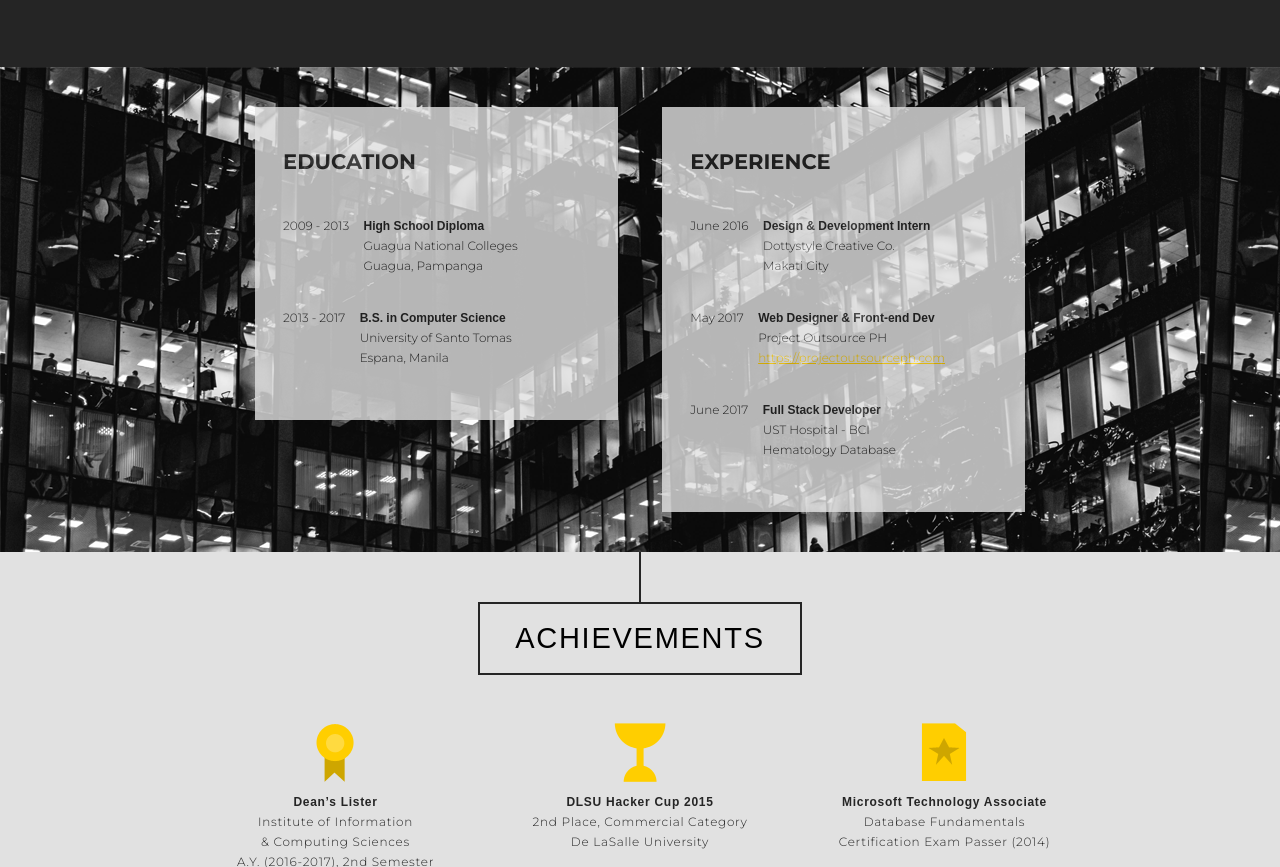
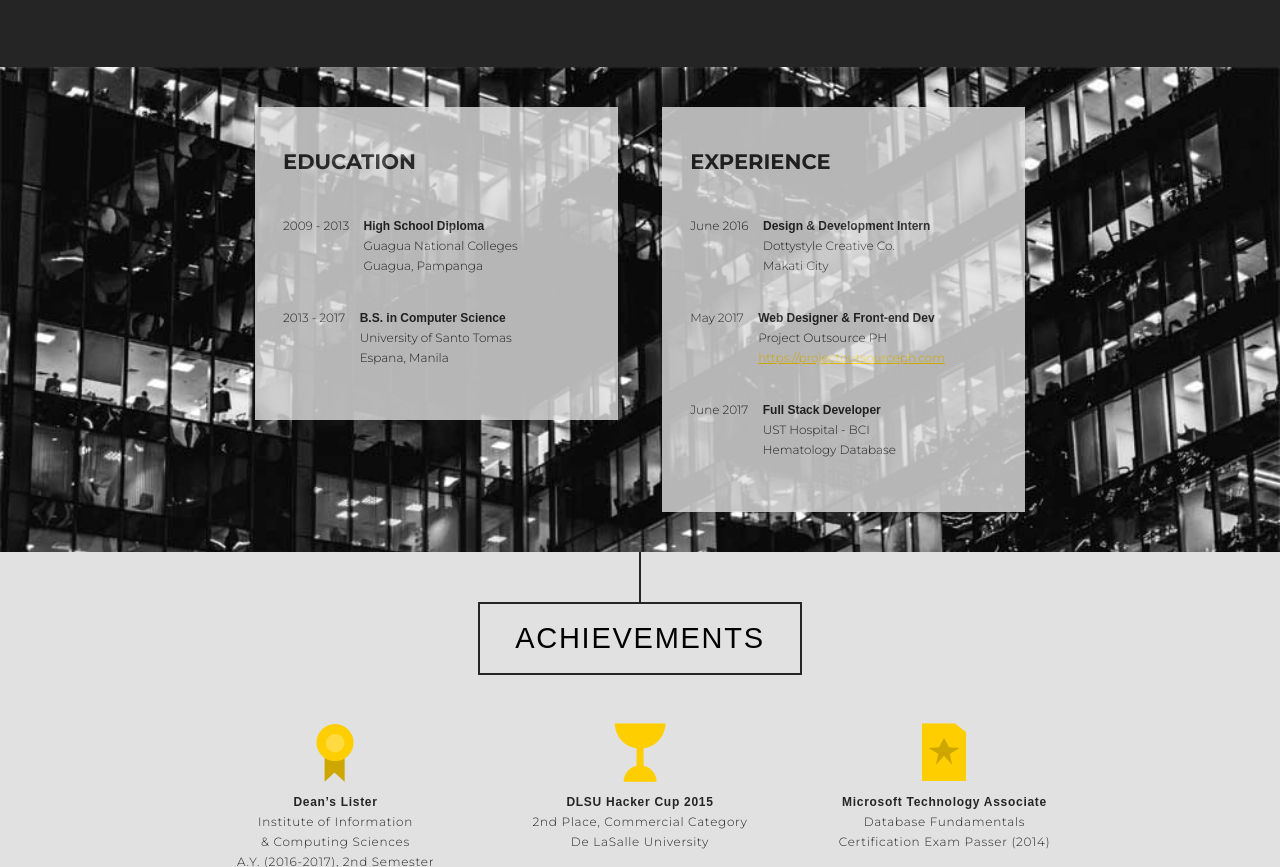
Before and after one commit to miguelvalencia2497/miguelvalencia2497.github.io, a plain HTML site: page index.html in a window 1280 px wide. Shown: the part 1314-2181 px from the top of the page. Drawn offline with Linux system fonts and the light colour scheme.

Commit message:
icon and bg changes
icon and bg changes

```diff
--- a/css/style.scss
+++ b/css/style.scss
@@ -309,7 +309,9 @@ main {
 	}
 
 	#education-experience {
-		background-image: url("../images/experience-background.png");
+		background-image: url("../images/experience-background.jpg");
+		background-size: cover;
+		background-repeat: no-repeat;
 		text-align: center;
 		#left, #right {
 			vertical-align: top;
```
Also changed, not shown: css/style.css, images/behance.png, images/experience-background.jpg (added), images/github.png, images/linkedin.png, images/location.png, images/mail.png, images/phone.png, 1 other file.
